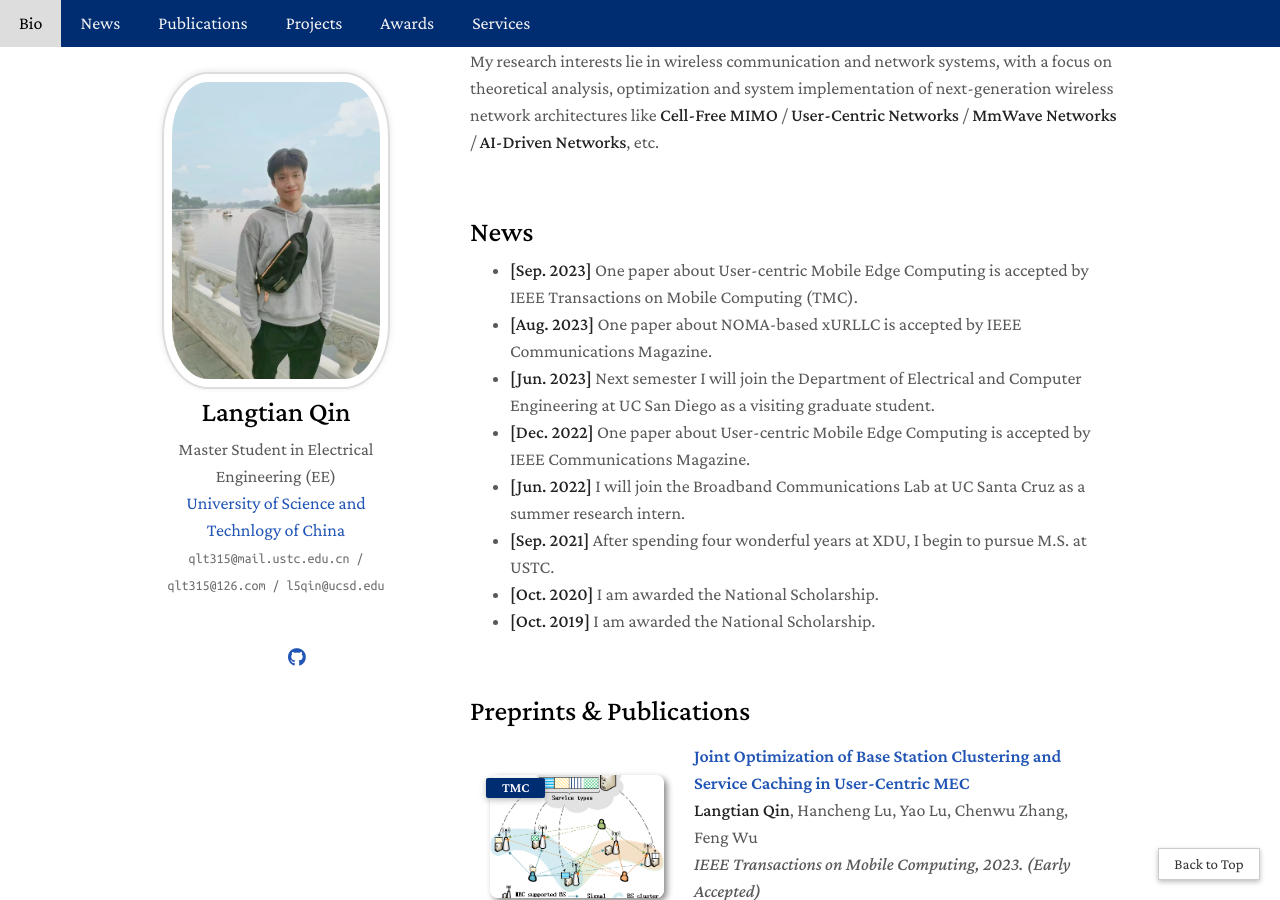
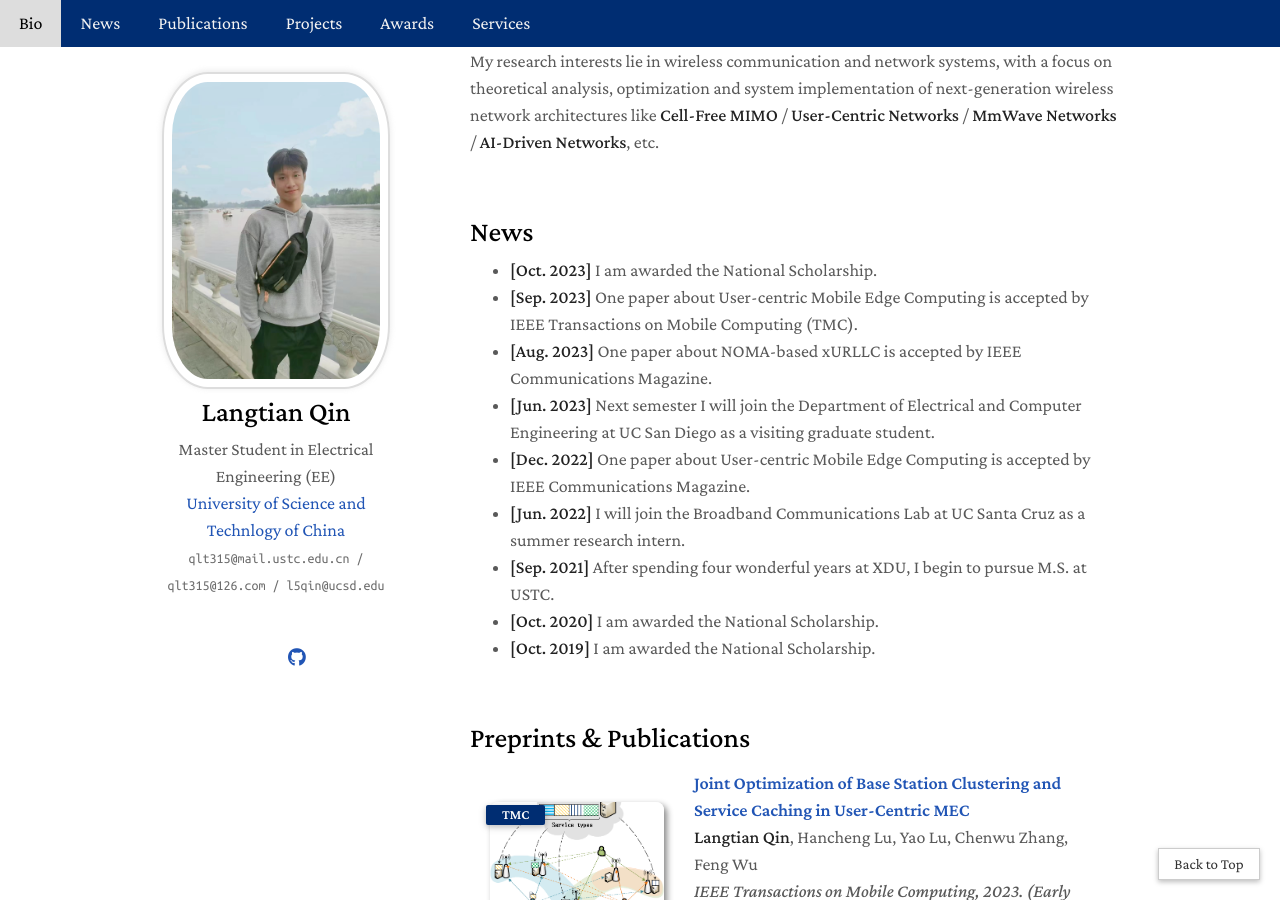
Before and after one commit to qlt315/qlt315.github.io, a Jekyll site: the page built from index.md, in a window 1280 px wide and 900 px high, scrolled down 361 px. Built offline with Jekyll 4.4.1, drawn with Linux system fonts in a browser that asks for light colours; a style sheet for code colours, icons or effects is not loaded; some of the changed text lies outside the part shown.

Commit message:
add news

```diff
--- a/_includes/awards.md
+++ b/_includes/awards.md
@@ -3,6 +3,11 @@
 <h2 style="margin: 60px 0px 10px;">Awards</h2>
 
 <ul>
+
+   <li>
+    National Scholarship, 2023
+  </li>
+
   <li>
     First Class Scholarship of USTC, 2022
   </li>
--- a/_includes/news.md
+++ b/_includes/news.md
@@ -3,6 +3,7 @@
 <h2 style="margin: 60px 0px 10px;">News</h2>
 
 <ul>
+  <li><strong>[Oct. 2023]</strong> I am awarded the National Scholarship.</li>
 
   <li><strong>[Sep. 2023]</strong> One paper about User-centric Mobile Edge Computing is accepted by IEEE Transactions on Mobile Computing (TMC).</li>
 
```
